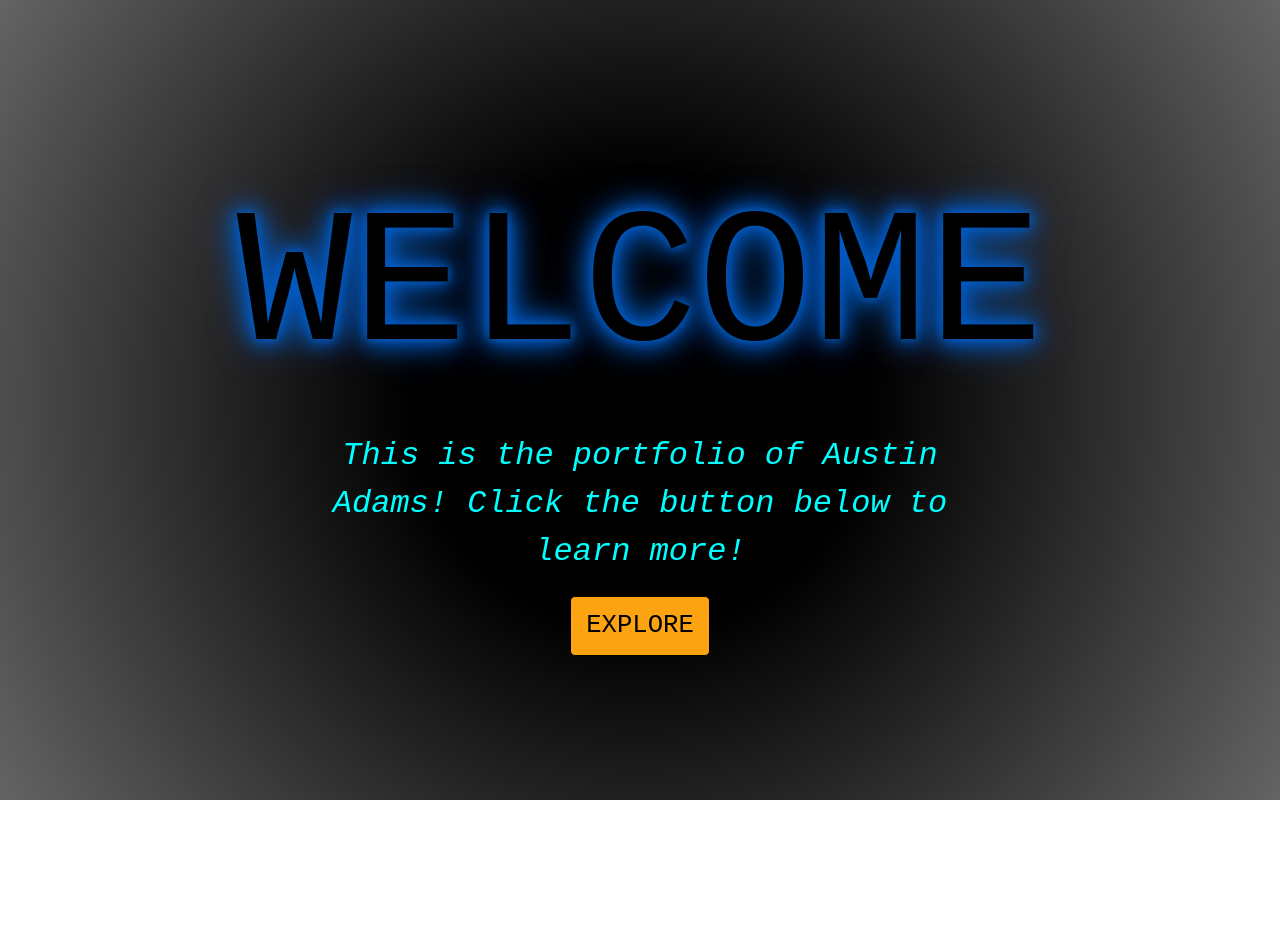
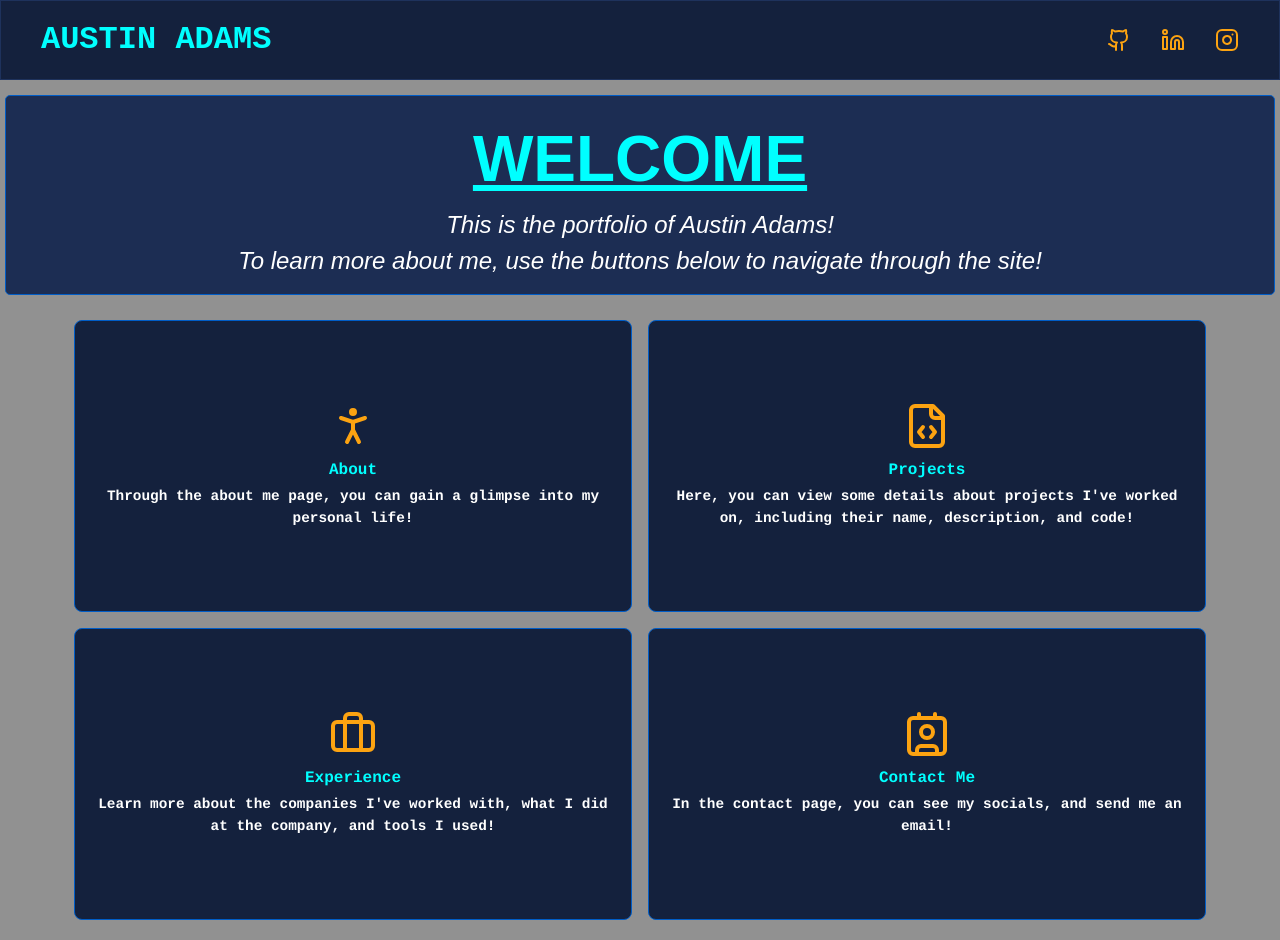
Before and after one commit to AustinSAdams/asa-website, a Next.js app in the folder site/: page / in a window 1280 px wide. Before the commit the page ends 800 px from the top, so only its background shows below. Built offline with nearby package versions, Linux system fonts and the light colour scheme.

Commit message:
Styling Updates
Explore page removed and styles were updates for better transition/navigation.

```diff
--- a/site/app/Homepage.css
+++ b/site/app/Homepage.css
@@ -1,64 +1,82 @@
-@keyframes fadeIn {
-    0% {
-        opacity: 0;
-    }
-    100% {
-        opacity: 1;
-    }
-}
-
 .homepage-container {
     display: flex;
     flex-direction: column;
-    background: radial-gradient(circle, #000000 30%, #646464 100%);
-    width: 100vw;
-    height: 100vh;
-    justify-content: center;
-    align-items: center;
-    font-family: OCR A Std, monospace;
 }
 
-.homepage-welcome {
-    color: #000000;
-    font-size: 15vw;
-    text-transform: uppercase;
-    opacity: 0;
-    animation: fadeIn 2s forwards;
-    text-shadow: 0 0 10px #005dc7, 0 0 20px #005dc7, 0 0 30px #005dc7, 0 0 40px #005dc7;
+.homepage-greeting {
+    display: flex;
+    flex-direction: column;
+    margin: 5px;
+    align-items: center;
+    text-align: center;
+    padding: 15px;
+    border: 1px solid #005dc7;
+    border-radius: 5px;
+    background-color: #1c2d53;
 }
 
-.homepage-description {
-    display: flex;
+.homepage-greeting h1 {
     color: aqua;
-    overflow-wrap: break-word;
-    word-wrap: break-word;
-    margin-bottom: 20px;
-    animation: fadeIn 2s forwards;
-    justify-content: center;
-    align-items: center;
-    max-width: 50%;
-    width: 100%;
+    font-size: clamp(2rem, 5vw, 4rem);
+    font-weight: bold;
+    text-transform: uppercase;
+    text-decoration: underline;
 }
 
-.description-text {
-    font-size: 2.5vw;
+.homepage-greeting p {
+    color: #ffffff;
+    font-size: clamp(1rem, 3vw, 1.5rem);
     font-style: italic;
-    word-wrap: break-word;
-    max-width: 100%;
-    text-align: center;
 }
 
-.homepage-button {
-    border: 1px solid black;
-    background-color: #fca311;
-    padding: 10px 15px;
-    color: black;
-    border-radius: 5px;
-    font-size: 2vw;
-    text-transform: uppercase;
-    animation: fadeIn 4s forwards;
+.homepage-nav {
+    display: flex;
+    flex-wrap: wrap;
+    gap: 16px;
+    padding: 20px;
+    width: 100%;
+    height: 80vh;
+    justify-content: center;
 }
 
-.homepage-button:hover {
-    background-color: #c77f0c;
+.card {
+    display: flex;
+    flex-direction: column;
+    align-items: center;
+    justify-content: center;
+    width: 45%;
+    min-width: 200px;
+    min-height: 200px;
+    padding: 16px;
+    border: 1px solid #005dc7;
+    border-radius: 8px;
+    background-color: #14213d;
+    cursor: pointer;
+    transition: transform 0.3s ease, background-color 0.3s ease;
+    font-family: Courier, monospace;
 }
+
+.card:hover {
+    transform: scale(1.1);
+    background-color: #1c2e56;
+}
+
+.card-icon {
+    color: #FCA311;
+    width: 3rem;
+    height: 3rem;
+}
+
+.card-name {
+    color: aqua;
+    font-weight: bold;
+    margin-top: 8px;
+}
+
+.card-description {
+    font-size: 0.9rem;
+    margin-top: 4px;
+    color: #ffffff;
+    text-align: center;
+    font-weight: bold;
+}
--- a/site/app/components/footer/Footer.js
+++ b/site/app/components/footer/Footer.js
@@ -8,7 +8,7 @@ export default function Footer(){
     const router = useRouter();
 
     const navButtons = [
-        { label: 'Home', href: './explore', icon: <House className="nav-icon"/> },
+        { label: 'Home', href: './', icon: <House className="nav-icon"/> },
         { label: 'Projects', href: './projects', icon: <FileCode className="nav-icon"/> },
         { label: 'Experience', href: './experience', icon: <Briefcase className="nav-icon"/> },
         { label: 'Contact', href: './contact', icon: <Contact className="nav-icon"/> },
--- a/site/app/components/header/Header.css
+++ b/site/app/components/header/Header.css
@@ -1,5 +1,4 @@
-
-.header{
+.header {
     background-color: #14213d;
     padding: 15px;
     color: #0a0a0a;
@@ -8,6 +7,16 @@
     justify-content: space-evenly;
     border-color: #1e325c;
     border-width: 1px;
+
+    position: fixed;
+    top: 0;
+    left: 0;
+    width: 100%;
+    z-index: 1000;
+}
+
+.header-spacer {
+    height: 90px;
 }
 
 .header-name {
--- a/site/app/components/header/Header.js
+++ b/site/app/components/header/Header.js
@@ -13,6 +13,7 @@ export default function Header(){
     ];
 
     return (
+        <>
             <div className="header">
                 <button
                     className='header-name'
@@ -27,5 +28,7 @@ export default function Header(){
                     ))}
                 </div>
             </div>
+            <div className="header-spacer"/>
+        </>
     );
 }
--- a/site/app/components/layout/LayoutWrapper.js
+++ b/site/app/components/layout/LayoutWrapper.js
@@ -6,13 +6,12 @@ import Footer from '../footer/Footer';
 export default function LayoutWrapper({ children }) {
   const pathname = usePathname();
   const isHomePage = (pathname === '/');
-  const isExplorePage = (pathname === '/explore');
 
   return (
     <>
-      {!isHomePage && <Header />}
+      {<Header />}
       {children}
-      {(!isHomePage && !isExplorePage) && <Footer />}
+      {(!isHomePage) && <Footer />}
     </>
   );
 }
--- a/site/app/experience/experience.css
+++ b/site/app/experience/experience.css
@@ -8,9 +8,7 @@
     display: flex;
     flex-direction: column;
     color: white;
-    width: 100%;
-    margin-top: 10px;
-    max-width: 100vw;
+    margin: 10px;
     min-height: 200px;
     padding: 16px;
     border: 1px solid #005dc7;
--- a/site/app/explore/page.js
+++ /dev/null
@@ -1,47 +0,0 @@
-"use client";
-import "./explore.css";
-import { useRouter } from "next/navigation";
-import { PersonStanding, FileCode, Briefcase, Contact } from 'lucide-react';
-
-export default function Page() {
-    const router = useRouter();
-
-    const cardList = [
-        {
-            name:"About",
-            icon:<PersonStanding className="card-icon" />,
-            href:'/about',
-            description:"Through the about me page, you can gain a glimpse into my personal life!",
-        },
-        {
-            name:"Projects",
-            icon:<FileCode className="card-icon" />,
-            href:'/projects',
-            description:"Here, you can view some details about projects I've worked on, including their name, description, and code!",
-        },
-        {
-            name:"Experience",
-            icon:<Briefcase className="card-icon" />,
-            href:'/experience',
-            description:"Learn more about the companies I've worked with, what I did at the company, and tools I used!",
-        },
-        {
-            name:"Contact Me",
-            icon:<Contact className="card-icon" />,
-            href:'/contact',
-            description:"In the contact page, you can see my socials, and send me an email!",
-        },
-    ];
-
-    return (
-        <div className="explore-page">
-            {cardList.map((card, index) => (
-                <button key={index} className="card" onClick={() => {router.push(card.href)}}>
-                    <div>{card.icon}</div>
-                    <div className="card-name">{card.name}</div>
-                    <div className="card-description">{card.description}</div>
-                </button>
-            ))}
-        </div>
-    );
-}
--- a/site/app/globals.css
+++ b/site/app/globals.css
@@ -3,7 +3,7 @@
 @tailwind utilities;
 
 :root {
-  --background: #ffffff;
+  --background: #919191;
   --foreground: #00000000;
 }
 
--- a/site/app/page.js
+++ b/site/app/page.js
@@ -2,22 +2,53 @@
 "use client";
 import "./Homepage.css";
 import { useRouter } from "next/navigation";
+import { PersonStanding, FileCode, Briefcase, Contact } from 'lucide-react';
 
 export default function Home() {
   const router = useRouter();
 
-  return (
-    <div className="homepage-container">
-      <p className="homepage-welcome">welcome</p>
-      <span className="homepage-description">
-        <p className="description-text">
-          This is the portfolio of Austin Adams! Click the button below to learn more!
-        </p>
-      </span>
-      <button
-        className="homepage-button"
-        onClick={() => {router.push('/explore')}}
-      >explore</button>
-    </div>
-  );
+    const cardList = [
+        {
+            name:"About",
+            icon:<PersonStanding className="card-icon" />,
+            href:'/about',
+            description:"Through the about me page, you can gain a glimpse into my personal life!",
+        },
+        {
+            name:"Projects",
+            icon:<FileCode className="card-icon" />,
+            href:'/projects',
+            description:"Here, you can view some details about projects I've worked on, including their name, description, and code!",
+        },
+        {
+            name:"Experience",
+            icon:<Briefcase className="card-icon" />,
+            href:'/experience',
+            description:"Learn more about the companies I've worked with, what I did at the company, and tools I used!",
+        },
+        {
+            name:"Contact Me",
+            icon:<Contact className="card-icon" />,
+            href:'/contact',
+            description:"In the contact page, you can see my socials, and send me an email!",
+        },
+    ];
+
+    return (
+      <div className="homepage-container">
+        <div className="homepage-greeting">
+          <h1>Welcome</h1>
+          <p>This is the portfolio of Austin Adams!<br/> To learn more about me, use the buttons below to navigate through the site!</p>
+        </div>
+        <div className="homepage-nav">
+            {cardList.map((card, index) => (
+                <button key={index} className="card" onClick={() => {router.push(card.href)}}>
+                    <div>{card.icon}</div>
+                    <div className="card-name">{card.name}</div>
+                    <div className="card-description">{card.description}</div>
+                </button>
+            ))}
+        </div>
+      </div>
+    );
 }
```
Also changed, not shown: site/app/about/about.css (+17 -2 lines), site/app/about/page.js (+23 -22 lines), site/app/explore/explore.css (deleted, +0 -50 lines). Lines whose indentation alone changed are shown as unchanged.
